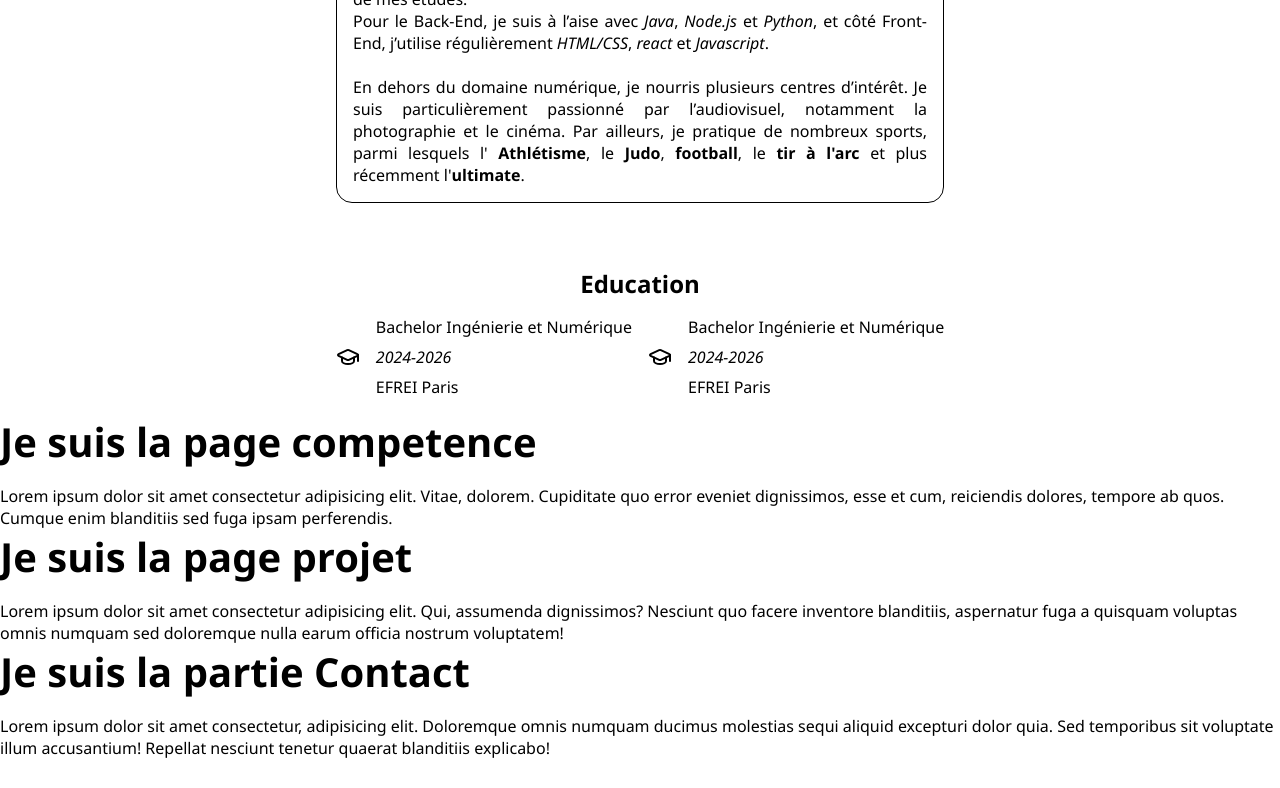
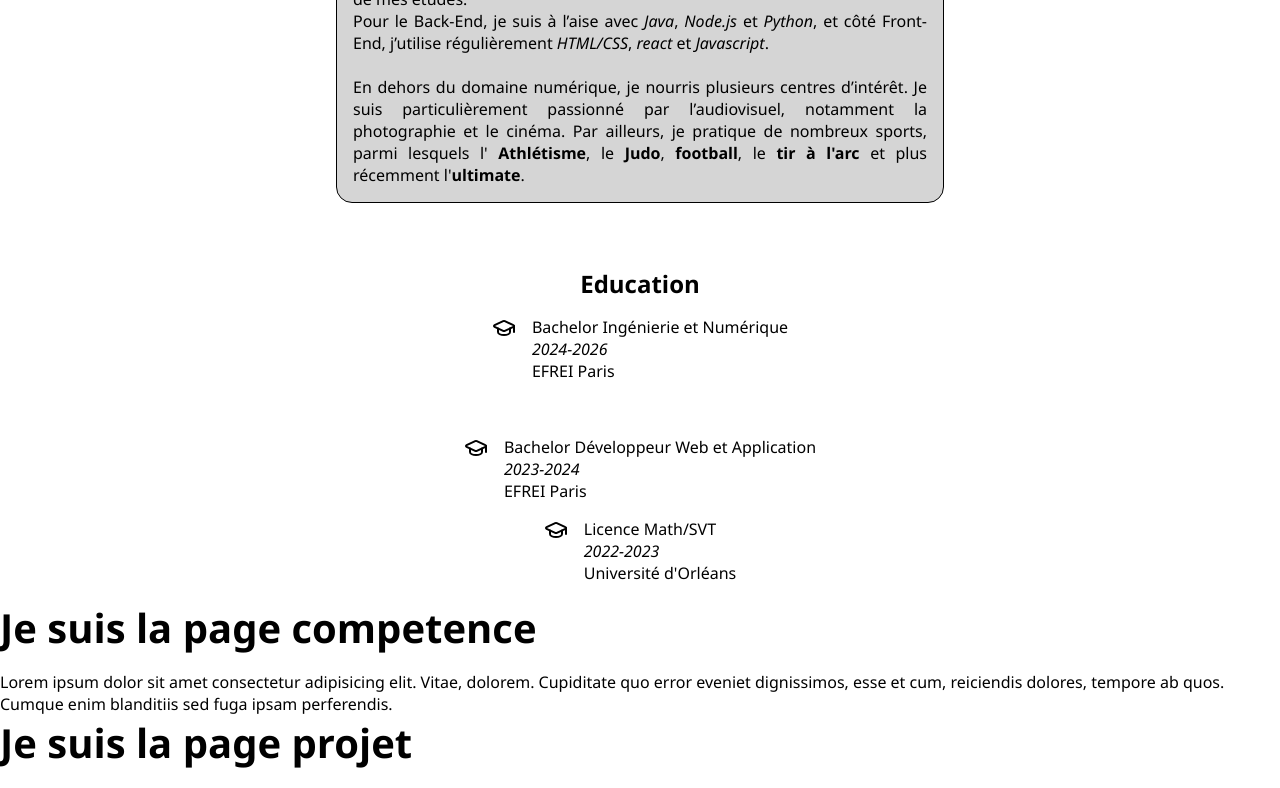
Before and after one commit to yanis-meziane/portefolio, a React (Create React App) app: page / in a window 1280 px wide. Shown: the part 1063-1851 px from the top of the page. Before the commit the page ends 1822 px from the top, so only its background shows below. Built offline with nearby package versions, Linux system fonts and the light colour scheme.

Commit message:
Modification about

```diff
--- a/src/components/CSS/main.css
+++ b/src/components/CSS/main.css
@@ -73,6 +73,7 @@ h1 {
   text-align: center;
   border-radius: 2vh;
   text-align: justify;
+  background-color: rgba(186, 186, 186,0.6);
 }
 
 
@@ -91,7 +92,7 @@ h1 {
 
 #education {
   display: flex;
-  flex-direction: row;
+  flex-direction: column;
   justify-content: center;
   align-items: center;
   width: 100%;
@@ -101,8 +102,9 @@ h1 {
 
 .education_text {
   display: flex;
-  flex-direction: column;
-  gap: 0.5rem;
+  width: 100%;
+  justify-content: center;
+  gap: 1rem;
 }
 
 
--- a/src/components/about.jsx
+++ b/src/components/about.jsx
@@ -33,8 +33,12 @@ export const About = () => {
 
             <h2>Education</h2>
                 <article id="education">
+                        <div className="education_text">
+                            <div>
                                 <GraduationCap></GraduationCap>
-                        <div className="education_text">
+                            </div>
+
+                            <div>
                                  <p>
                                 Bachelor Ingénierie et Numérique
                             </p>
@@ -44,25 +48,57 @@ export const About = () => {
                                     2024-2026
                                 </em>
                             </p>
+
                                 <p>
                                     EFREI Paris
                                 </p>
                             </div>
+                        </div>
+                    <br />
 
+                        <div className="education_text">
+                            <div>
                                 <GraduationCap></GraduationCap>
-                        <div className="education_text">
+                            </div>
+
+                            <div>
                                  <p>
-                                Bachelor Ingénierie et Numérique
+                                    Bachelor Développeur Web et Application
                                 </p>
 
                             <p>
                                 <em>
-                                    2024-2026
+                                    2023-2024
                                 </em>
                             </p>
+
                                 <p>
                                     EFREI Paris
                                 </p>
+                            </div>
+                        </div>
+
+
+                        <div className="education_text">
+                            <div>
+                                <GraduationCap></GraduationCap>
+                            </div>
+
+                            <div>
+                                 <p>
+                                    Licence Math/SVT
+                                </p>
+
+                            <p>
+                                <em>
+                                    2022-2023
+                                </em>
+                            </p>
+
+                                <p>
+                                    Université d'Orléans
+                                </p>
+                            </div>
                         </div>
                 </article>
 
```
Lines whose indentation alone changed are shown as unchanged.
